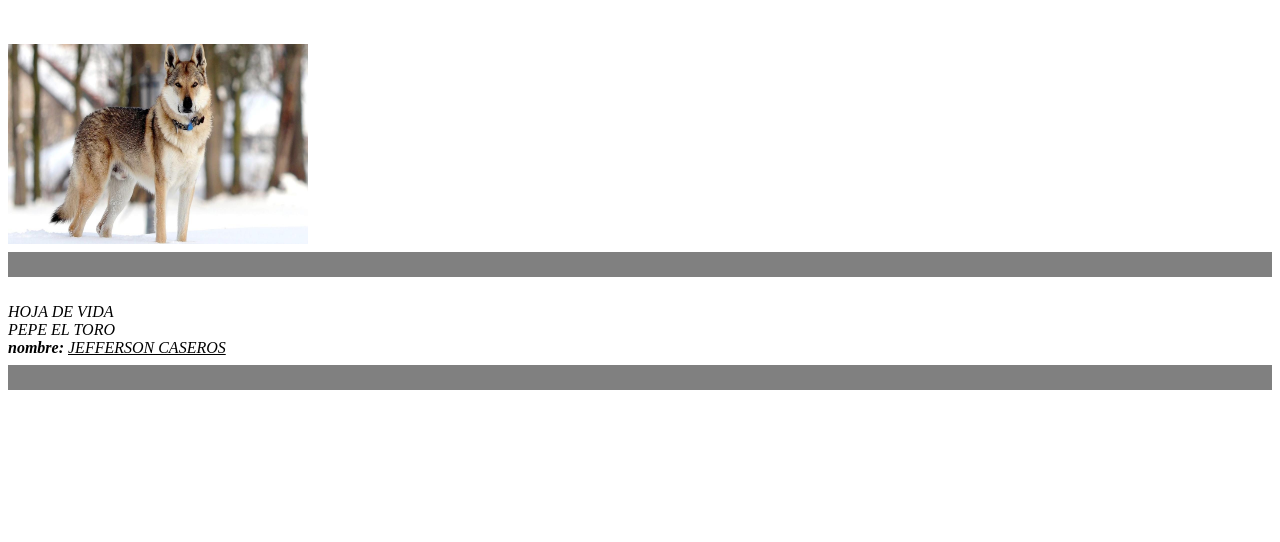
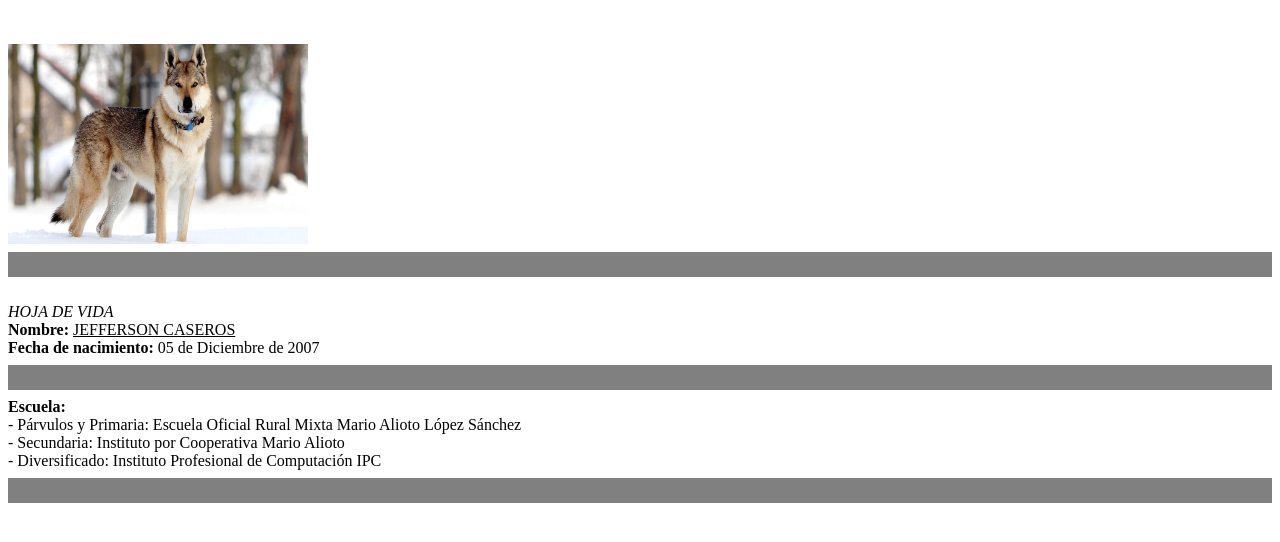
Before and after one commit to Esau8470/proyectv, a plain HTML site: page index.html in a window 1280 px wide. Drawn offline with Linux system fonts and the light colour scheme.

Commit message:
se subieron los cambios

```diff
--- a/index.html
+++ b/index.html
@@ -1,17 +1,22 @@
 <html>
 <head>
-<title>hoja de vida</title>
+    <title>Hoja de Vida</title>
 </head>
 <body>
-<br>
-<br>
-<img src="imagenes/yo.jpg"all="ese soy yo"width="300" height="200">
-<hr size="25"noshade><br>
-<i>HOJA DE VIDA<br>
-<i>PEPE EL TORO<br>
-<b>nombre:</b>
-<u>JEFFERSON CASEROS</u>
-</i><br>
-<hr size="25"noshade><br>
+    <br>
+    <br>
+    <img src="imagenes/yo.jpg" alt="Ese soy yo" width="300" height="200">
+    <hr size="25" noshade>
+    <br>
+    <i>HOJA DE VIDA</i><br>
+    <b>Nombre:</b> <u>JEFFERSON CASEROS</u><br>
+    <b>Fecha de nacimiento:</b> 05 de Diciembre de 2007 <br>
+<hr size="25" noshade>
+
+    <b>Escuela:</b> <br>
+    - Párvulos y Primaria: Escuela Oficial Rural Mixta Mario Alioto López Sánchez<br>
+    - Secundaria: Instituto por Cooperativa Mario Alioto<br>
+    - Diversificado: Instituto Profesional de Computación IPC<br>
+    <hr size="25" noshade>
 </body>
 </html>
```
